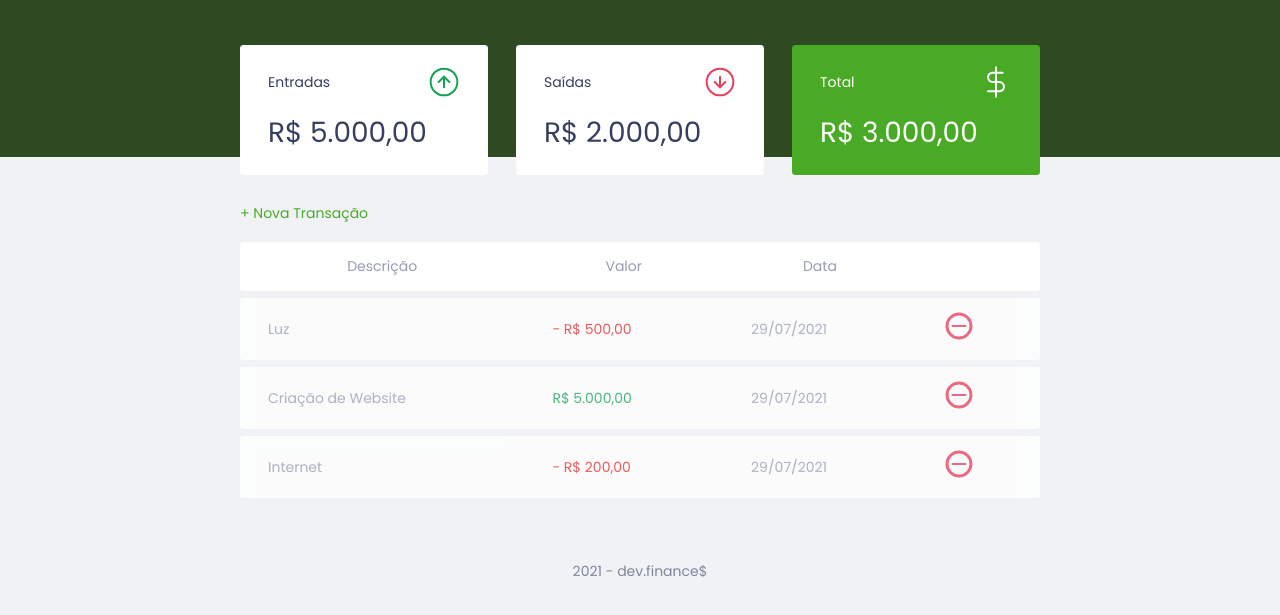
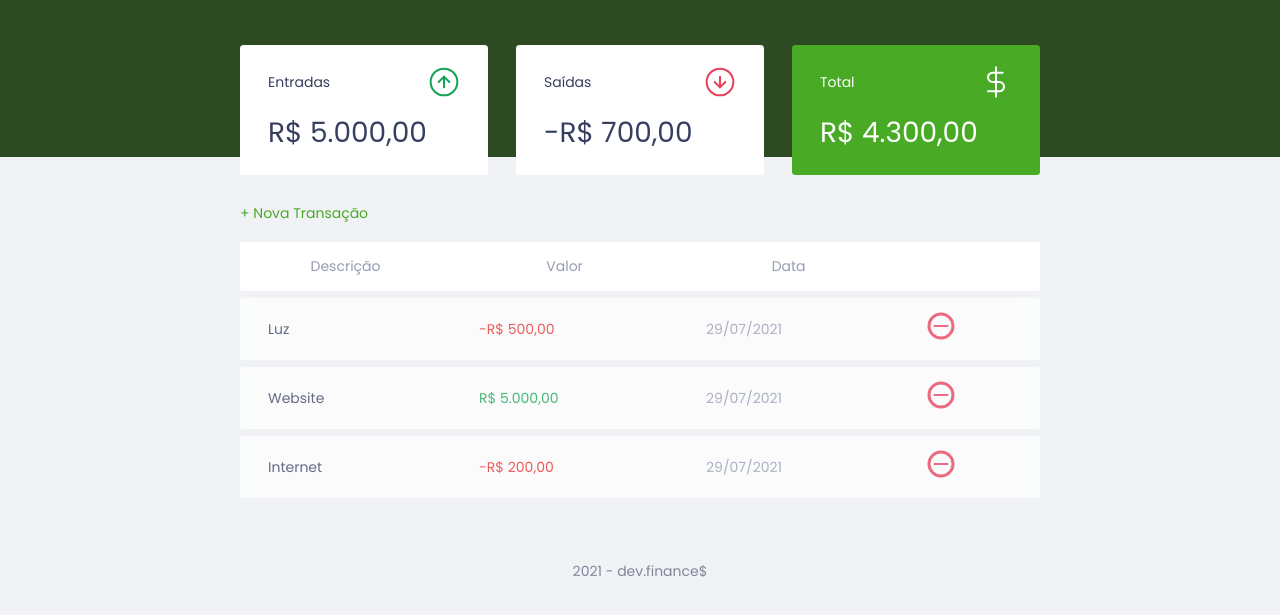
Before and after one commit to ThiagoBrito-Dev/devfinances, a plain HTML site: page index.html in a window 1280 px wide. Shown: the part 55-670 px from the top of the page. Drawn offline with Linux system fonts and the light colour scheme.

Commit message:
Dynamic data

```diff
--- a/index.html
+++ b/index.html
@@ -29,7 +29,7 @@
             <h3>Entradas</h3>
             <img src="assets/income.svg" alt="Imagem de Entradas" />
           </div>
-          <p>R$ 5.000,00</p>
+          <p id="incomes-display"></p>
         </div>
 
         <div class="card">
@@ -37,7 +37,7 @@
             <h3>Saídas</h3>
             <img src="assets/expense.svg" alt="Imagem de Saídas" />
           </div>
-          <p>R$ 2.000,00</p>
+          <p id="expenses-display"></p>
         </div>
 
         <div class="card highlighted">
@@ -45,14 +45,14 @@
             <h3>Total</h3>
             <img src="assets/total.svg" alt="Imagem de Total" />
           </div>
-          <p>R$ 3.000,00</p>
+          <p id="total-display"></p>
         </div>
       </section>
 
       <section id="transaction">
         <h2 class="screen-reader-only">Transações</h2>
 
-        <a href="#" class="button new-transaction" onclick="Modal.open()"
+        <a href="#" class="button new-transaction" onclick="Modal.toggle()"
           >+ Nova Transação</a
         >
 
@@ -65,32 +65,7 @@
               <th></th>
             </tr>
           </thead>
-          <tbody>
-            <tr>
-              <td class="decription">Luz</td>
-              <td class="expense">- R$ 500,00</td>
-              <td>29/07/2021</td>
-              <td>
-                <img src="assets/minus.svg" alt="Remover transação" />
-              </td>
-            </tr>
-            <tr>
-              <td class="decription">Criação de Website</td>
-              <td class="income">R$ 5.000,00</td>
-              <td>29/07/2021</td>
-              <td>
-                <img src="assets/minus.svg" alt="Remover transação" />
-              </td>
-            </tr>
-            <tr>
-              <td class="decription">Internet</td>
-              <td class="expense">- R$ 200,00</td>
-              <td>29/07/2021</td>
-              <td>
-                <img src="assets/minus.svg" alt="Remover transação" />
-              </td>
-            </tr>
-          </tbody>
+          <tbody></tbody>
         </table>
       </section>
     </main>
@@ -133,7 +108,7 @@
           </div>
 
           <div class="input-group actions">
-            <a href="#" class="button cancel" onclick="Modal.close()"
+            <a href="#" class="button cancel" onclick="Modal.toggle()"
               >Cancelar</a
             >
             <button type="submit">Salvar</button>
--- a/script.js
+++ b/script.js
@@ -1,10 +1,118 @@
+const transactions = [
+  {
+    id: 1,
+    description: "Luz",
+    amount: -50000,
+    date: "29/07/2021",
+  },
+  {
+    id: 2,
+    description: "Website",
+    amount: 500000,
+    date: "29/07/2021",
+  },
+  {
+    id: 3,
+    description: "Internet",
+    amount: -20000,
+    date: "29/07/2021",
+  },
+];
+
 const Modal = {
-  open() {
-    const overlay = document.querySelector(".modal-overlay");
-    overlay.classList.add("active");
-  },
-  close() {
-    const overlay = document.querySelector(".modal-overlay");
-    overlay.classList.remove("active");
+  toggle() {
+    const modalOverlay = document.querySelector(".modal-overlay");
+    modalOverlay.classList.toggle("active");
   },
 };
+
+const Transaction = {
+  sumIncomes() {
+    let incomes = 0;
+
+    transactions.forEach((transaction) => {
+      if (transaction.amount > 0) {
+        incomes += transaction.amount;
+      }
+    });
+
+    return incomes;
+  },
+  sumExpenses() {
+    let expenses = 0;
+
+    transactions.forEach((transaction) => {
+      if (transaction.amount < 0) {
+        expenses += transaction.amount;
+      }
+    });
+
+    return expenses;
+  },
+  calculateTotal() {
+    const incomes = Transaction.sumIncomes();
+    const expenses = Transaction.sumExpenses();
+    const result = incomes + expenses;
+
+    return result;
+  },
+};
+
+const DOM = {
+  addTransaction(transaction) {
+    const tableBody = document.querySelector("tbody");
+    const tableRow = document.createElement("tr");
+    const tableData = DOM.innerHTMLTransaction(transaction);
+
+    tableRow.innerHTML = tableData;
+    tableBody.appendChild(tableRow);
+  },
+  innerHTMLTransaction(transaction) {
+    const amountClass = transaction.amount > 0 ? "income" : "expense";
+    const formattedAmount = Utils.formatCurrency(transaction.amount);
+
+    const tableData = `
+      <td class="description">${transaction.description}</td>
+      <td class="${amountClass}">${formattedAmount}</td>
+      <td>${transaction.date}</td>
+      <td>
+        <img src="assets/minus.svg" alt="Remover transação" />
+      </td>
+    `;
+
+    return tableData;
+  },
+  updateBalance() {
+    const incomesDisplay = document.querySelector("#incomes-display");
+    const expensesDisplay = document.querySelector("#expenses-display");
+    const totalAmountDisplay = document.querySelector("#total-display");
+
+    incomesDisplay.innerHTML = Utils.formatCurrency(Transaction.sumIncomes());
+    expensesDisplay.innerHTML = Utils.formatCurrency(Transaction.sumExpenses());
+    totalAmountDisplay.innerHTML = Utils.formatCurrency(
+      Transaction.calculateTotal()
+    );
+  },
+};
+
+const Utils = {
+  formatCurrency(amount) {
+    const mathSign = amount < 0 ? "-" : "";
+
+    amount = String(amount).replace(/\D/g, "");
+    amount = amount / 100;
+    amount = amount.toLocaleString("pt-BR", {
+      style: "currency",
+      currency: "BRL",
+    });
+
+    const formattedAmount = mathSign + amount;
+    return formattedAmount;
+  },
+};
+
+transactions.forEach((transaction) => {
+  DOM.addTransaction(transaction);
+});
+
+DOM.updateBalance();
```
